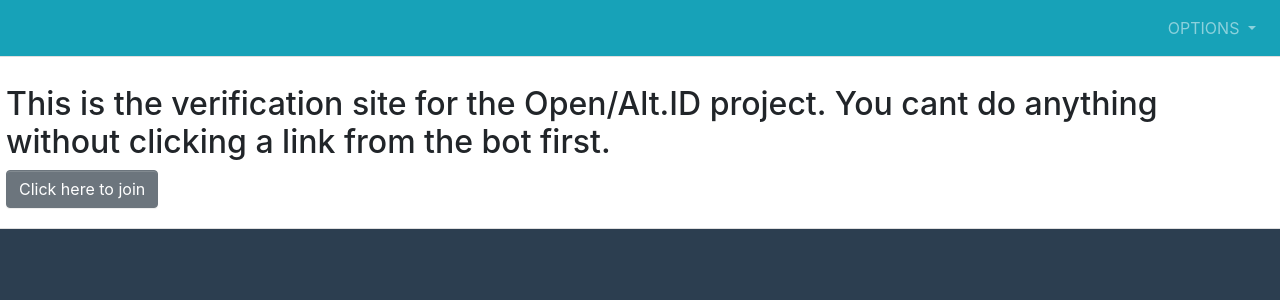
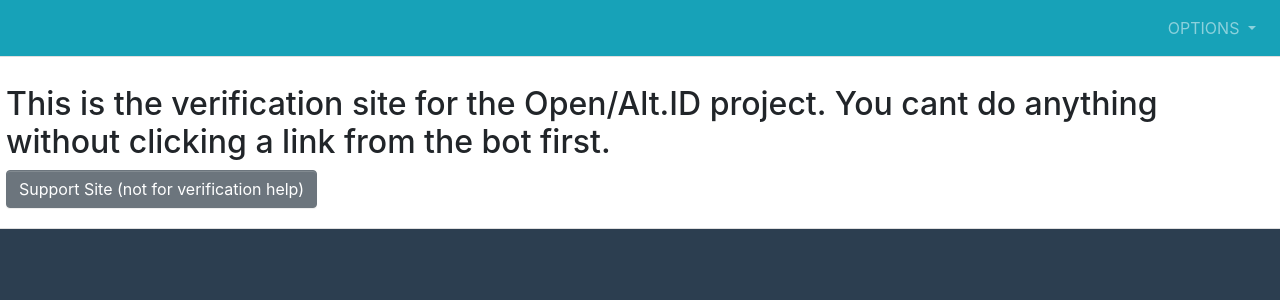
Before and after one commit to omneex/openaltid-frontend, a Vue app: page / in a window 1280 px wide. Shown: the top 300 px of the page. Built offline with nearby package versions, Linux system fonts and the light colour scheme; no server answers; the HTML template or start-up script is replaced by a standard one; what vue-cookies would draw is missing.

Commit message:
Update Home.vue

```diff
--- a/src/views/Home.vue
+++ b/src/views/Home.vue
@@ -10,7 +10,7 @@
                         <h2>
                             This is the verification site for the Open/Alt.ID project. You cant do anything without clicking a link from the bot first.
                         </h2>
-                        <b-button :href="this.$store.state.BRANDING_LINK">Click here to join</b-button>
+                        <b-button :href="this.$store.state.BRANDING_LINK">Support Site (not for verification help)</b-button>
                     </b-card>
                 </b-row>
             </b-col>
```
